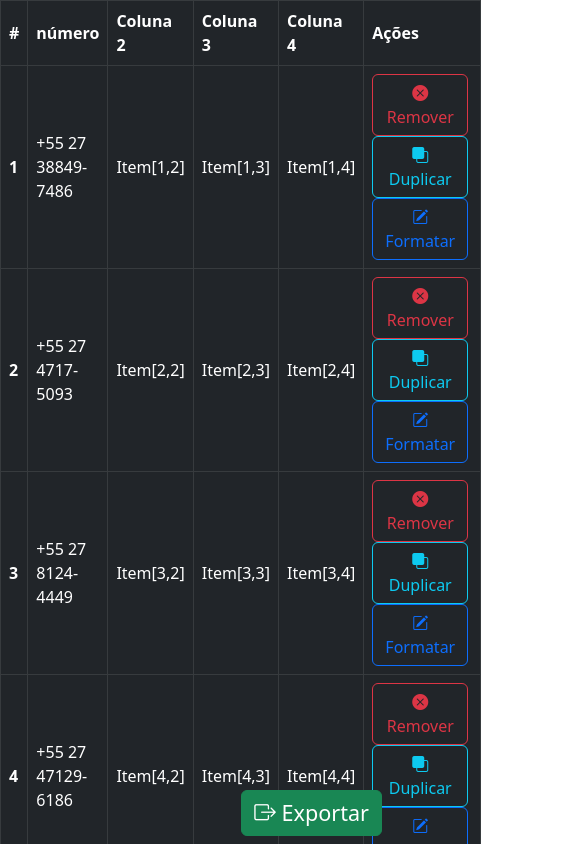
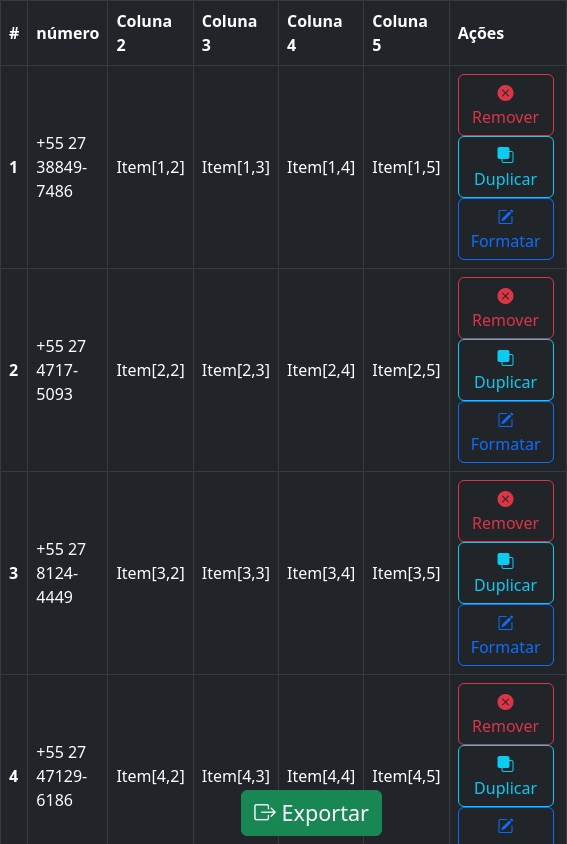
Before and after one commit to RubensJr21/sheet-to-contact, a React (Create React App) app: page / in a window 390 px wide. Shown: the top 844 px of the page, 567 px wide, since content can reach past the window. Built offline with nearby package versions, Linux system fonts and the light colour scheme.

Commit message:
prevents the user from using the phone number as part of the contact's name

```diff
--- a/src/App/dados.ts
+++ b/src/App/dados.ts
@@ -6,8 +6,9 @@ const numberBetween = (floorNumber: number, topNumber: number) => {
     return numbers[pos];
 }
 
-// gera número entre 0 e 4, somando mais 1 fica entre 1 e 5
-const qtdColunas = Math.floor(Math.random() * 4) + 1
+// gera número entre 0 e 4, somando mais 1 fica entre 2 e 5
+// Mínimo de duas colunas
+const qtdColunas = Math.floor(Math.random() * 4) + 2
 // gera número entre 0 e 15, somando mais 1 fica entre 1 e 16
 const qtdRegistros = Math.floor(Math.random() * 15) + 1
 
@@ -45,9 +46,6 @@ for (let indexR = 0; indexR < qtdRegistros; indexR++) {
             // Obs: desconsidera-se o numero começar com o 9 ou 8, apenas a quantidade de dígitos é validado
             const numberTmp = `${Math.floor(Math.random() * (10 ** digits))}`
             const numberFull = false ? numberTmp : (!verifyNumber(numberTmp, digits)) ? numberTmp : fixNumber(numberTmp, digits)
-            console.log({
-                numberFull
-            })
             // Se o numero tiver 9 dígitos quer dizer que antes do traço ele terá 5 números
             // Se não quer dizer que o número passado, neste teste, será 8, por tanto, terá
             // 4 número antes do traço
@@ -62,7 +60,6 @@ for (let indexR = 0; indexR < qtdRegistros; indexR++) {
                 // Sorteia se o registro será um registro válido ou não
                 // Usado para aplicar a classe danger
                 const isValid = Math.floor(Math.random() * 10) === 5
-                console.log({isValid})
                 return getPhoneNumber(isValid)
             }
         }
--- a/src/components/Modals/Export/List/index.tsx
+++ b/src/components/Modals/Export/List/index.tsx
@@ -13,7 +13,11 @@ const List = () => {
         dataTable: { head: colunasExt }
     } = useContext(TableContext) as ITableContext;
 
-    const [colunas, setColunas] = useState<Array<string>>(colunasExt)
+    const colunasToIgnore = ["número", "numero", "celular", "cel"]
+
+    const [colunas, setColunas] = useState<Array<string>>(colunasExt.filter((coluna: string) => {
+        return !colunasToIgnore.includes(coluna);
+    }))
 
     // console.log(colunas, colunasExt)
 
--- a/src/components/Table/TBody/Registro.tsx
+++ b/src/components/Table/TBody/Registro.tsx
@@ -15,6 +15,7 @@ const Registro = (props: {index: number, dados: ItemBody}) => {
         if(keys.includes("número"))         fullMatch = fullMatch && pathPhone.test(registro["número"])
         else if(keys.includes("numero"))    fullMatch = fullMatch && pathPhone.test(registro["numero"])
         else if(keys.includes("celular"))   fullMatch = fullMatch && pathPhone.test(registro["celular"])
+        else if(keys.includes("cel"))   fullMatch = fullMatch && pathPhone.test(registro["cel"])
 
         if(keys.includes("cpf"))            fullMatch = fullMatch && (pathCpf_1.test(registro["cpf"]) || pathCpf_2.test(registro["cpf"]))
         return fullMatch
```
